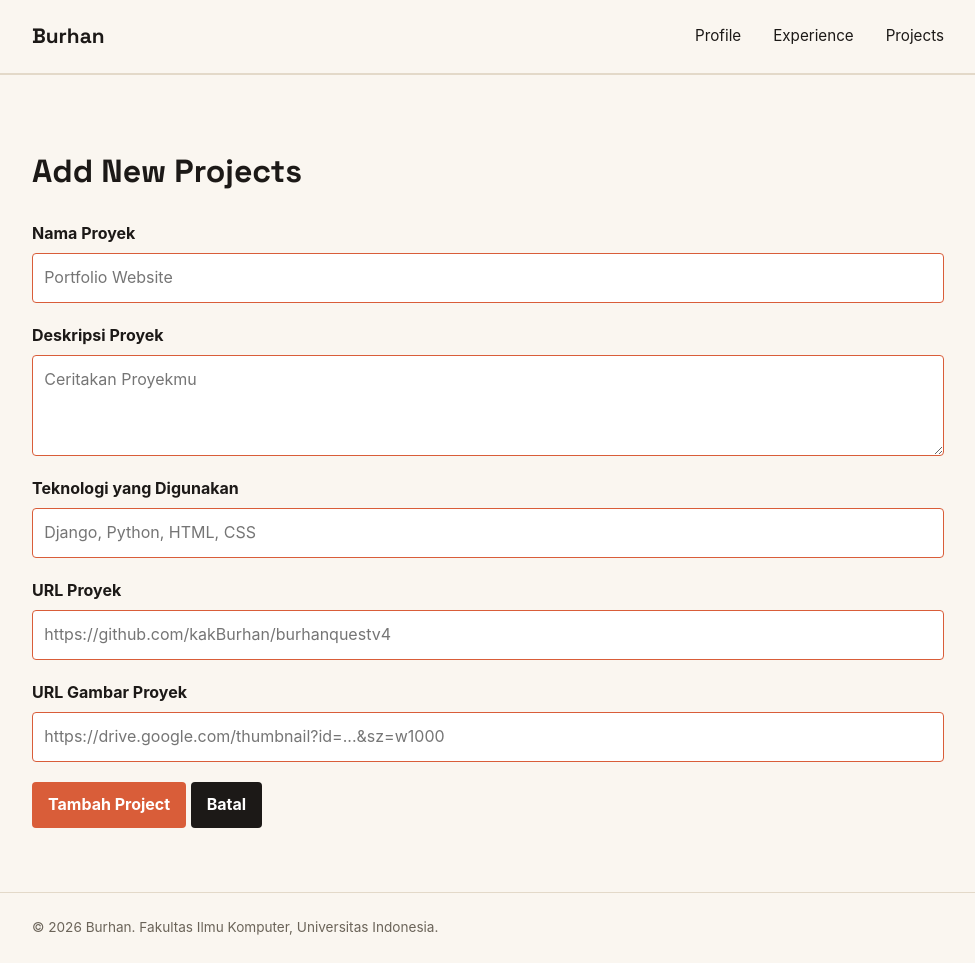
After one commit to uzzzzzaaaaa/myportofolio, a Django app: page /projects/add/ in a window 1280 px wide. The commit adds this page. Shown: the whole page, without its empty margins (152-1127 px from the left). Run offline with Django 5.2, Linux system fonts and the light colour scheme.

Commit message:
feat: Menyelesaikan Tutorial 3

```diff
--- /dev/null
+++ b/main/forms.py
@@ -0,0 +1,52 @@
+from django.forms import ModelForm, TextInput, Textarea, URLInput
+
+from main.models import Project
+
+class ProjectForm(ModelForm):
+    class Meta:
+        model = Project
+        fields = [
+            "title",
+            "description",
+            "tech_stack",
+            "project_url",
+            "project_image_url",
+        ]
+
+        labels = {
+            "title": "Nama Proyek",
+            "description": "Deskripsi Proyek",
+            "tech_stack": "Teknologi yang Digunakan",
+            "project_url": "URL Proyek",
+            "project_image_url": "URL Gambar Proyek",
+        }
+
+        widgets = {
+            "title": TextInput(
+                attrs={
+                    "placeholder": "Portfolio Website",
+                    "maxlength": 255,
+                }
+            ),
+            "description": Textarea(
+                attrs={
+                    "placeholder": "Ceritakan Proyekmu",
+                    "rows": 3,
+                }
+            ),
+            "tech_stack": TextInput(
+                attrs={
+                    "placeholder": "Django, Python, HTML, CSS",
+                }
+            ),
+            "project_url": URLInput(
+                attrs={
+                    "placeholder": "https://github.com/kakBurhan/burhanquestv4",
+                }
+            ),
+            "project_image_url": URLInput(
+                attrs={
+                    "placeholder": "https://drive.google.com/thumbnail?id=...&sz=w1000",
+                }
+            ),
+        }
--- a/main/models.py
+++ b/main/models.py
@@ -26,6 +26,12 @@ class Experience(models.Model):
         return self.ended_at is None
 
 class Project(models.Model):
-    title = models.CharField(max_length=200)
+    id = models.UUIDField(primary_key=True, default=uuid.uuid4, editable=False)
+    title = models.CharField(max_length=255)
     description = models.TextField()
-    tech_stack = models.CharField(max_length=100)
+    tech_stack = models.CharField(max_length=255)
+    project_url = models.URLField(blank=True)
+    project_image_url = models.URLField(blank=True, max_length=500)
+
+    def __str__(self):
+        return self.title
--- a/main/urls.py
+++ b/main/urls.py
@@ -1,6 +1,6 @@
 from django.urls import path
 
-from main.views import show_main, show_experience, show_projects
+from main.views import show_main, show_experience, show_projects, create_project, get_projects_json, delete_project
 
 app_name = "main"
 
@@ -8,4 +8,7 @@ urlpatterns = [
     path("", show_main, name="show_main"),
     path("experience/", show_experience, name="show_experience"),
     path('projects/', show_projects, name='show_projects'),
+    path("projects/add/", create_project, name="create_project"),
+    path("api/projects/", get_projects_json, name="get_projects_json"),
+    path("projects/<uuid:project_id>/delete/", delete_project, name="delete_project"),
 ]
--- a/main/views.py
+++ b/main/views.py
@@ -3,6 +3,17 @@ from django.shortcuts import render
 from main.models import Experience
 
 from main.models import Project
+
+from django.contrib import messages
+
+from django.core import serializers
+
+from django.http import HttpResponse
+
+from django.shortcuts import get_object_or_404, redirect, render
+
+from main.forms import ProjectForm
+
 
 
 def show_main(request):
@@ -25,8 +36,52 @@ def show_experience(request):
     return render(request, "experience.html", context)
 
 def show_projects(request):
+    json_response = get_projects_json(request)
+
+    projects = serializers.deserialize(
+        "json",
+        json_response.content.decode("utf-8"),
+    )
+    projects = [project.object for project in projects]
+    title_query = request.GET.get("title", "").strip()
+
+    context = {
+        "name": "Burhan",
+        "project_list": projects,
+        "title_query": title_query,
+    }
+    return render(request, "projects.html", context)
+
+def create_project(request):
+    form = ProjectForm(request.POST or None)
+
+    if request.method == "POST" and form.is_valid():
+        form.save()
+        messages.success(request, "Proyek baru berhasil ditambahkan!")
+        return redirect("main:show_projects")
+
+    context = {
+        "name": "Burhan",
+        "form": form,
+    }
+    return render(request, "projects_form.html", context)
+
+def get_projects_json(request):
+    title_query = request.GET.get("title", "").strip()
     projects = Project.objects.all()
-    context = {
-        'projects': projects
-    }
-    return render(request, 'projects.html', context)
+
+    if title_query:
+        projects = projects.filter(title__icontains=title_query)
+
+    projects_json = serializers.serialize("json", projects)
+    return HttpResponse(projects_json, content_type="application/json")
+
+def delete_project(request, project_id):
+    project = get_object_or_404(Project, pk=project_id)
+
+    if request.method == "POST":
+        project.delete()
+        messages.success(request, "Project berhasil dihapus!")
+        return redirect("main:show_projects")
+
+    return redirect("main:show_projects")
--- a/portofolio/settings.py
+++ b/portofolio/settings.py
@@ -152,3 +152,5 @@ WHITENOISE_USE_FINDERS = True
 # https://docs.djangoproject.com/en/5.2/ref/settings/#default-auto-field
 
 DEFAULT_AUTO_FIELD = 'django.db.models.BigAutoField'
+
+CSRF_TRUSTED_ORIGINS = ["https://hudzaifah51-myportofolio.pws.cs.ui.ac.id/"]
--- a/static/css/style.css
+++ b/static/css/style.css
@@ -334,3 +334,271 @@ h1,
   font-size: 0.85rem;
   font-weight: 600;
 }
+
+.project-form {
+  width: 100%;
+  max-width: 100%;
+  margin-top: 1.5rem;
+}
+
+.form-group {
+  margin-bottom: 1.25rem;
+}
+
+.form-group label {
+  display: block;
+  margin-bottom: 0.4rem;
+  font-weight: 700;
+}
+
+.form-group input,
+.form-group textarea {
+  width: 100%;
+  box-sizing: border-box;
+  padding: 0.7rem;
+  border: 1px solid var(--accent);
+  border-radius: var(--radius);
+  font: inherit;
+  transition:
+    border-color 0.2s ease,
+    outline-color 0.2s ease;
+}
+
+.form-group input:focus,
+.form-group textarea:focus {
+  outline: 2px solid var(--accent);
+  border-color: var(--accent);
+}
+
+.form-error {
+  color: #b42318;
+  font-size: 0.85rem;
+  margin-top: 0.35rem;
+}
+
+.button {
+  display: inline-block;
+  height: fit-content;
+  border: 0;
+  border-radius: var(--radius);
+  padding: 0.65rem 1rem;
+  background: var(--accent);
+  color: white;
+  cursor: pointer;
+  font: inherit;
+  font-weight: 700;
+  text-decoration: none;
+}
+
+.button-secondary {
+  background: var(--ink);
+}
+
+...
+/* projects */
+
+.project-header {
+  width: 100%;
+  display: flex;
+  justify-content: space-between;
+  align-items: center;
+  gap: 1rem;
+  margin-bottom: 1.5rem;
+}
+
+.project-grid {
+  grid-template-columns: repeat(2, minmax(0, 1fr));
+}
+
+.project-grid .experience-card {
+  display: flex;
+  flex-direction: column;
+}
+
+.project-image {
+  display: block;
+  width: 100%;
+  height: auto;
+  border: 1px solid black;
+  border-radius: var(--radius);
+}
+
+.project-header h1 {
+  margin-bottom: 0;
+}
+
+.project-add-button {
+  display: inline-flex;
+  align-items: center;
+  gap: 0.45rem;
+}
+
+.project-add-button span {
+  font-size: 1.25rem;
+  line-height: 1;
+}
+
+.project-search {
+  display: flex;
+  gap: 0.75rem;
+  margin-bottom: 1.5rem;
+}
+
+.project-search__input {
+  width: 100%;
+  min-width: 0;
+  padding: 0.7rem;
+  border: 1px solid var(--line);
+  border-radius: var(--radius);
+  background: #fff;
+  color: var(--ink);
+  font: inherit;
+}
+
+.project-search__input:focus {
+  outline: 2px solid var(--accent);
+  border-color: var(--accent);
+}
+
+.project-actions {
+  display: flex;
+  align-items: center;
+  flex-wrap: wrap;
+  gap: 20px;
+  margin-top: 1rem;
+}
+
+.project-actions .button {
+  font-size: 0.85rem;
+  font-weight: 600;
+}
+
+.project-card-actions {
+  display: flex;
+  flex-direction: column;
+  margin-top: auto;
+}
+
+.hide {
+  display: none !important;
+}
+
+.project-actions .experience-status {
+  margin-top: 0;
+}
+
+.project-delete-modal {
+  display: none;
+  position: fixed;
+  inset: 0;
+  width: 100%;
+  height: 100%;
+  max-width: none;
+  max-height: none;
+  margin: 0;
+  padding: 1rem;
+  border: 0;
+  background: transparent;
+  z-index: 10;
+  align-items: center;
+  justify-content: center;
+}
+
+.project-delete-modal:popover-open {
+  display: flex;
+}
+
+.project-delete-modal__backdrop {
+  position: absolute;
+  inset: 0;
+  width: 100%;
+  height: 100%;
+  border: 0;
+  padding: 0;
+  background: rgba(28, 25, 23, 0.58);
+  cursor: default;
+}
+
+.project-delete-modal__content {
+  position: relative;
+  z-index: 1;
+  width: min(100%, 480px);
+  padding: 1.5rem;
+  background: var(--paper);
+  border: 1px solid var(--line);
+  border-radius: var(--radius);
+  box-shadow: 0 1rem 3rem rgba(28, 25, 23, 0.22);
+}
+
+.project-delete-modal__content h2 {
+  margin: 0 0 0.75rem;
+  font-family:
+    "Space Grotesk",
+    -apple-system,
+    sans-serif;
+  font-size: 1.5rem;
+}
+
+.project-delete-modal__close {
+  position: absolute;
+  top: 1rem;
+  right: 1rem;
+  border: 0;
+  padding: 0;
+  background: transparent;
+  color: var(--text-muted);
+  font-size: 1.8rem;
+  line-height: 1;
+  cursor: pointer;
+}
+
+.project-delete-modal__actions {
+  display: flex;
+  justify-content: flex-end;
+  gap: 0.75rem;
+  margin-top: 1.5rem;
+}
+
+.button-danger {
+  background: #b42318;
+}
+
+@media (max-width: 600px) {
+  .project-header {
+    align-items: flex-start;
+    flex-direction: column;
+  }
+
+  .project-add-button {
+    width: 100%;
+    justify-content: center;
+  }
+
+  .project-search {
+    flex-direction: column;
+  }
+
+  .project-search .button {
+    width: 100%;
+  }
+
+  .project-delete-modal {
+    align-items: flex-end;
+    padding: 0;
+  }
+
+  .project-delete-modal__content {
+    width: 100%;
+    padding: 1.25rem;
+    border-radius: var(--radius) var(--radius) 0 0;
+  }
+
+  .project-delete-modal__actions {
+    flex-direction: column-reverse;
+  }
+
+  .project-delete-modal__actions .button {
+    width: 100%;
+    text-align: center;
+  }
+}
--- /dev/null
+++ b/templates/base.html
@@ -0,0 +1,33 @@
+<head>
+  <meta charset="UTF-8" />
+  <meta name="viewport" content="width=device-width, initial-scale=1.0" />
+  <link rel="preconnect" href="https://fonts.googleapis.com" />
+  <link rel="preconnect" href="https://fonts.gstatic.com" crossorigin />
+  <link
+    href="https://fonts.googleapis.com/css2?family=Space+Grotesk:wght@500;700&display=swap"
+    rel="stylesheet"
+  />
+  <link rel="stylesheet" href="/static/css/style.css" />
+  {% block meta %} {% endblock meta %}
+</head>
+<body>
+  <header class="site-header">
+    <div class="container">
+      <a href="{% url 'main:show_main' %}" class="brand">{{ name }}</a>
+      <nav>
+        <a href="{% url 'main:show_main' %}">Profile</a>
+        <a href="{% url 'main:show_experience' %}">Experience</a>
+        <a href="{% url 'main:show_projects' %}">Projects</a>
+      </nav>
+    </div>
+  </header>
+  {% block content %} {% endblock content %}
+
+  <footer class="site-footer">
+    <div class="container">
+      <p>
+        &copy; 2026 {{ name }}. Fakultas Ilmu Komputer, Universitas Indonesia.
+      </p>
+    </div>
+  </footer>
+</body>
--- /dev/null
+++ b/templates/projects_form.html
@@ -0,0 +1,29 @@
+{% extends "base.html" %} {% block meta %}
+<title>Add Project - {{ name }}</title>
+{% endblock meta %} {% block content %}
+<main>
+  <section class="experience-section">
+    <div class="container">
+      <h1>Add New Projects</h1>
+      <form
+        method="post"
+        action="{% url 'main:create_project' %}"
+        class="project-form"
+      >
+        {% csrf_token %} {% for field in form %}
+        <div class="form-group">
+          <label for="{{ field.id_for_label }}">{{ field.label }}</label>
+          {{ field }} {% for error in field.errors %}
+          <p class="form-error">{{ error }}</p>
+          {% endfor %}
+        </div>
+        {% endfor %}
+        <button type="submit" class="button">Tambah Project</button>
+        <a href="{% url 'main:show_projects' %}" class="button button-secondary"
+          >Batal</a
+        >
+      </form>
+    </div>
+  </section>
+</main>
+{% endblock content %}
```
Also changed, not shown: templates/components/project_delete_modal.html (added, +57 -0 lines), templates/index.html (+3 -38 lines), templates/projects.html (+63 -66 lines), main/migrations/0001_initial.py, main/migrations/0002_project.py (deleted).
